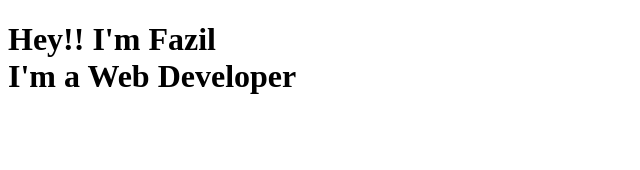
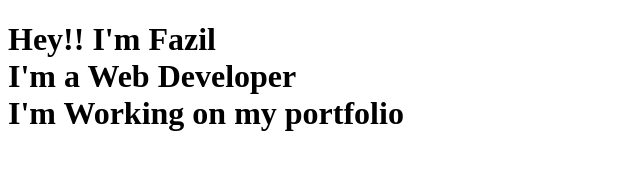
Before and after one commit to fazilsulthan/fazil-site, a plain HTML site: page index.html in a window 1280 px wide. Shown: the whole page, without its empty margins (0-640 px from the left). Drawn offline with Linux system fonts and the light colour scheme.

Commit message:
update details of project

```diff
--- a/index.html
+++ b/index.html
@@ -9,7 +9,8 @@
   <body>
     <h1>
       Hey!! I'm Fazil<br />
-      I'm a Web Developer
+      I'm a Web Developer<br />
+      I'm Working on my portfolio
     </h1>
   </body>
 </html>
```
